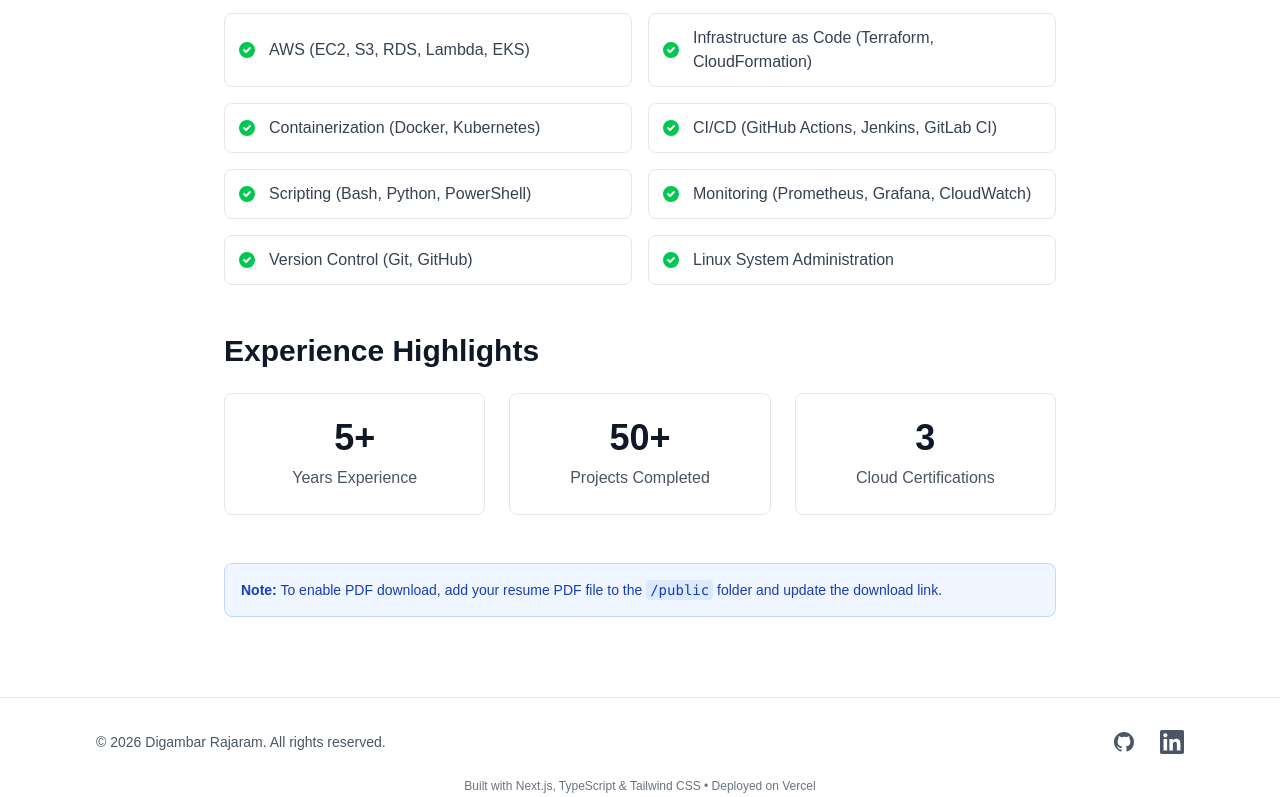
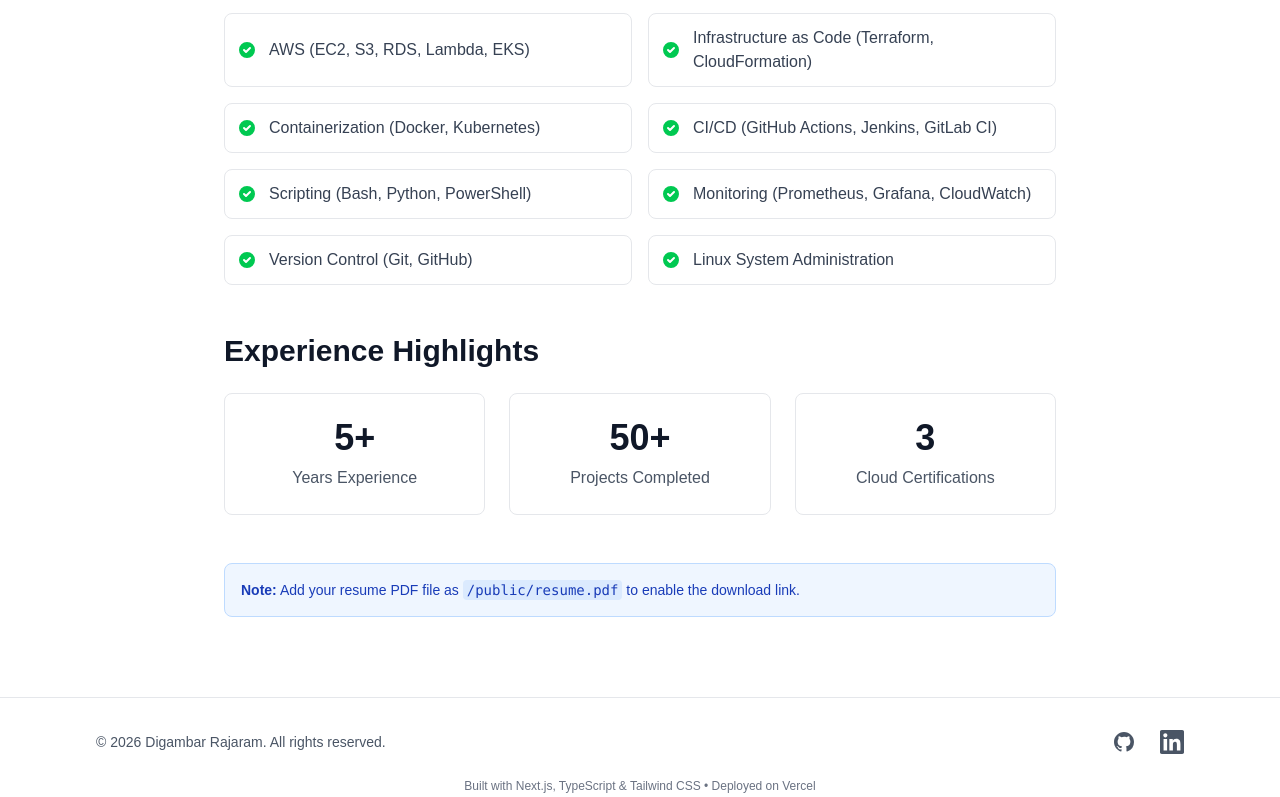
Before and after one commit to digambarrajaram/Digambar-Portfolio, a Next.js app: page /resume in a window 1280 px wide. Shown: the part 828-1625 px from the top of the page. Built offline with nearby package versions, Linux system fonts and the light colour scheme.

Commit message:
new file:   DOMAIN_DNS.md         modified:   app/resume/page.tsx         new file:   public/resume.txt

```diff
--- a/app/resume/page.tsx
+++ b/app/resume/page.tsx
@@ -33,9 +33,10 @@ export default function Resume() {
         <p className="text-gray-600 dark:text-gray-400 mb-6">
           Download my resume in PDF format
         </p>
-        <button
+        <a
+          href="/resume.pdf"
+          download="digambar_rajaram_resume.pdf"
           className="inline-flex items-center px-6 py-3 border border-transparent text-base font-medium rounded-md text-white bg-gray-900 dark:bg-white dark:text-gray-900 hover:bg-gray-800 dark:hover:bg-gray-100 transition-colors"
-          onClick={() => alert('PDF download placeholder - Add your resume PDF to /public folder')}
         >
           <svg
             className="w-5 h-5 mr-2"
@@ -51,7 +52,7 @@ export default function Resume() {
             />
           </svg>
           Download PDF
-        </button>
+        </a>
         <p className="text-sm text-gray-500 dark:text-gray-500 mt-4">
           File: digambar_rajaram_resume.pdf
         </p>
@@ -143,11 +144,11 @@ export default function Resume() {
       {/* Instructions */}
       <div className="mt-12 p-4 bg-blue-50 dark:bg-blue-900/20 border border-blue-200 dark:border-blue-800 rounded-lg">
         <p className="text-sm text-blue-800 dark:text-blue-200">
-          <strong>Note:</strong> To enable PDF download, add your resume PDF file to the{" "}
+          <strong>Note:</strong> Add your resume PDF file as{" "}
           <code className="px-1 py-0.5 bg-blue-100 dark:bg-blue-900 rounded">
-            /public
+            /public/resume.pdf
           </code>{" "}
-          folder and update the download link.
+          to enable the download link.
         </p>
       </div>
     </div>
```
Also changed, not shown: public/resume.txt (added), 1 other file (tests, documents, lock files or other folders).
